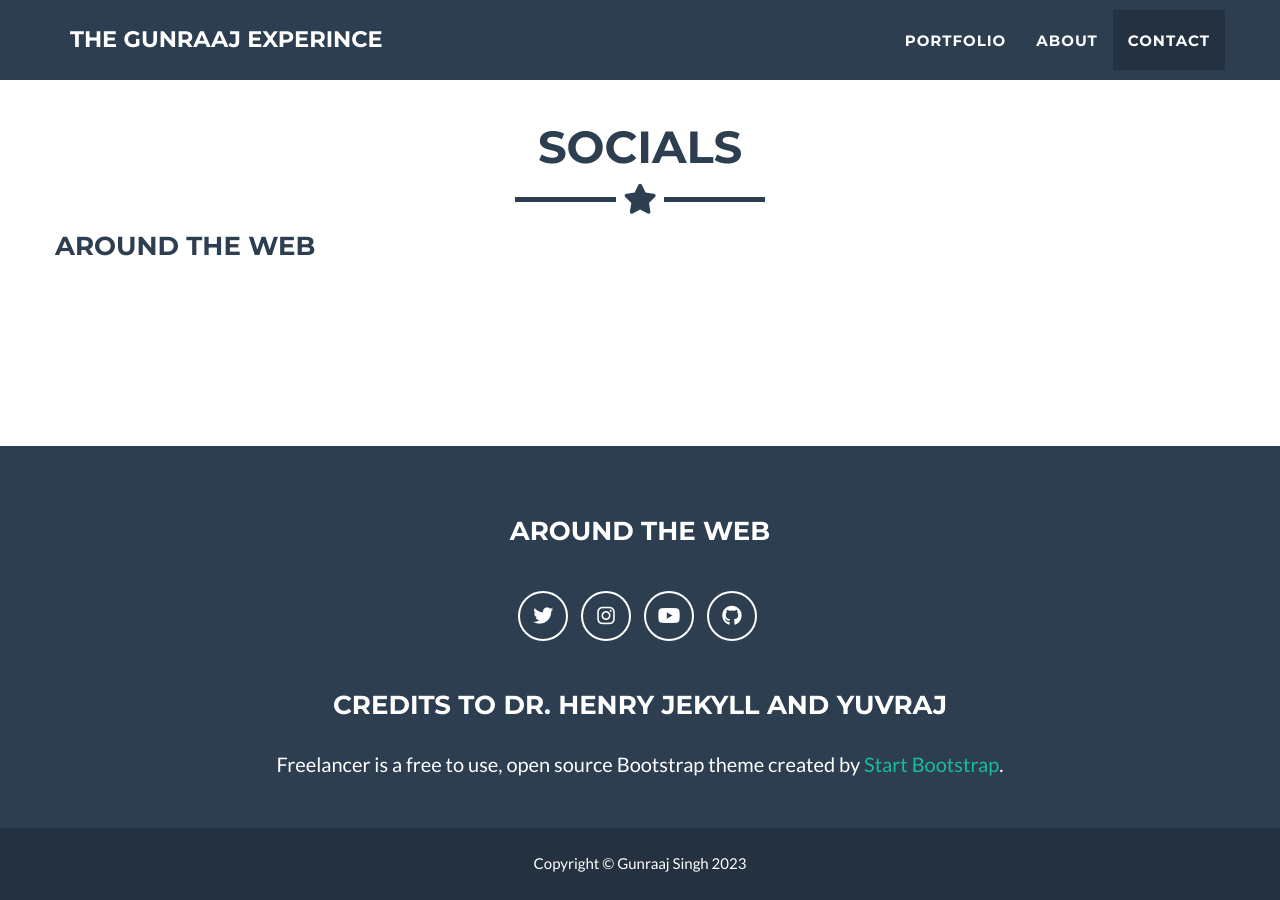
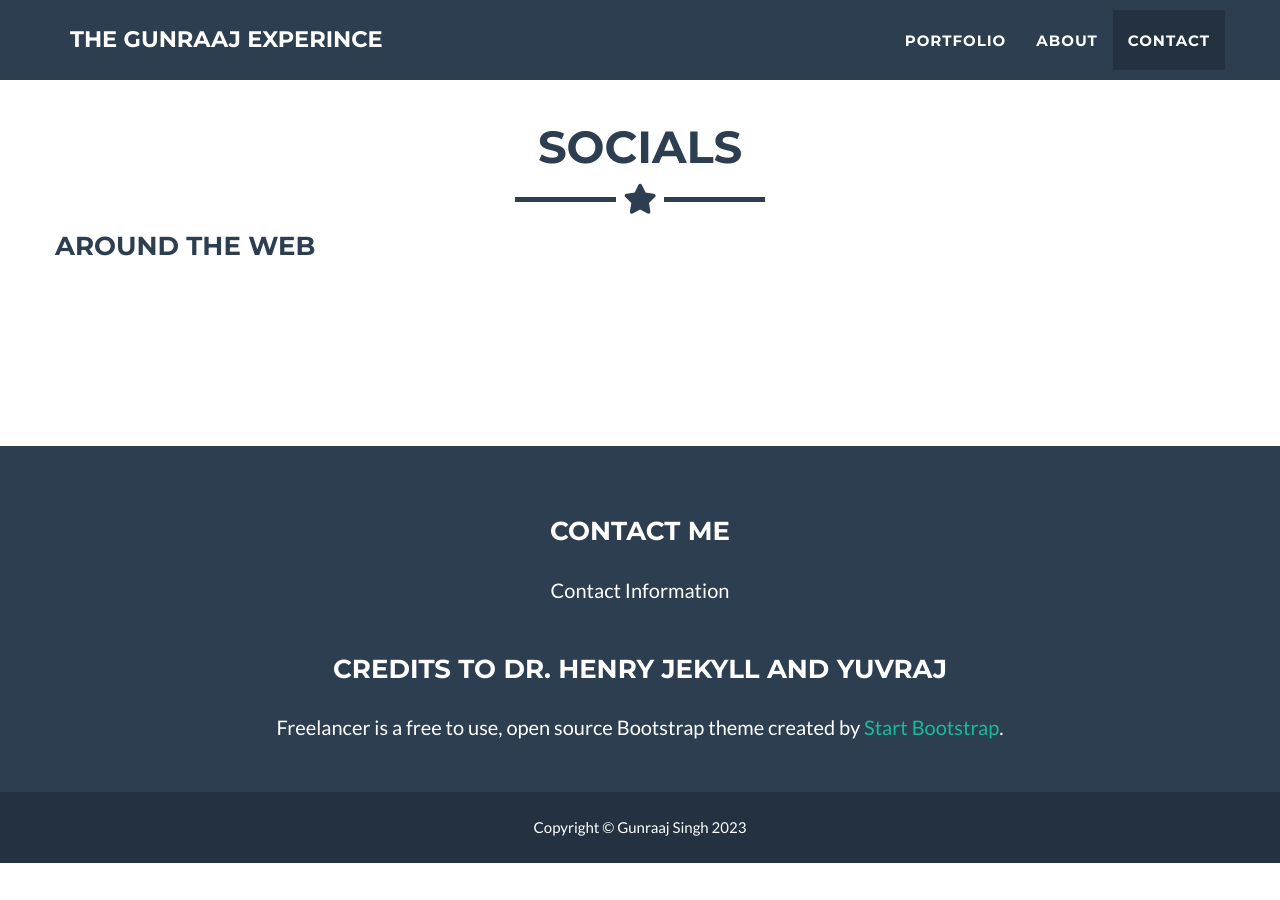
Before and after one commit to Gunraaj/Gunraaj.github.io, a Jekyll site: the page built from _posts/2014-07-18-project-1.markdown, in a window 1280 px wide and 900 px high, scrolled down 2065 px. Built offline with Jekyll 4.4.1, drawn with Linux system fonts in a browser that asks for light colours; after the commit the page ends 2928 px from its top, so only the background shows below that.

Commit message:
idk wrong conflicts resolved ig (#4)
* vfvmfkvdc

* fixed everything and changed the footer and contact page

* more changes

```diff
--- a/_includes/footer.html
+++ b/_includes/footer.html
@@ -3,16 +3,10 @@
   <div class="footer-above">
     <div class="container">
       <div class="row">
+        <!-- contact me info-->
         <div class="footer-col">
-          <h3>{{ site.footer.social }}</h3>
-          <ul class="list-inline">
-            {% for network in site.social %}
-            <li>
-              <a href="{{ network.url }}" class="btn-social btn-outline"><i
-                  class="fa-brands fa-fw fa-{{ network.title }}"></i></a>
-            </li>
-            {% endfor %}
-          </ul>
+          <h3>{{ site.footer.contact }}</h3>
+          <p>{{ site.contact }}</p>
         </div>
         <div class="footer-col">
           <h3>{{ site.footer.credits }}</h3>
```
